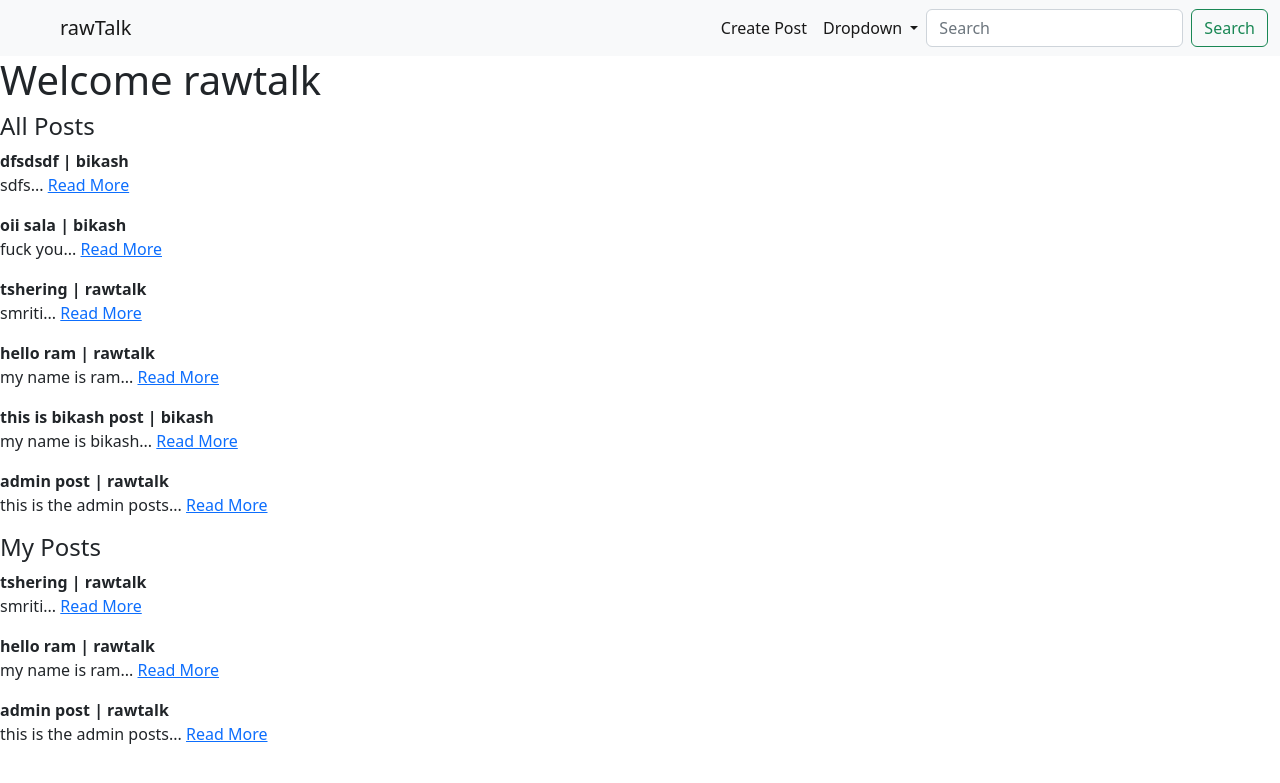
After one commit to tshering10/Blog-App, a Django app: page /dashboard/ in a window 1280 px wide. The commit adds this page. Shown: the top 783 px of the page. Run offline with Django 5.2, Linux system fonts and the light colour scheme; a user stored in the database is signed in; data comes from the database, SQL or seed files in the repository; both versions use the stored data as it was after the commit.

Commit message:
replaced cvbs with fbvs and worked in dashboard

```diff
--- a/blog/members/urls.py
+++ b/blog/members/urls.py
@@ -1,8 +1,8 @@
 from django.urls import path
-from members.views import SignupView, UserloginView, UserlogoutView
+from members.views import signup_view, user_login_view, user_logout_view
 
 urlpatterns = [
-    path('register/', SignupView.as_view(), name='signup'),
-    path('login/', UserloginView.as_view(), name='login'),
-    path('logout/', UserlogoutView.as_view(), name='logout'),
+    path('register/', signup_view, name='signup'),
+    path('login/', user_login_view, name='login'),
+    path('logout/', user_logout_view, name='logout'),
 ]
--- a/blog/posts/models.py
+++ b/blog/posts/models.py
@@ -1,8 +1,10 @@
 from django.db import models
 from django.urls import reverse
+from django.contrib.auth.models import User
 # Create your models here.
 class Post(models.Model):
     title = models.CharField(max_length=100)
+    author = models.ForeignKey(User, on_delete=models.CASCADE, default=1)
     content = models.TextField()
     created_at = models.DateTimeField(auto_now_add=True)
     updated_at = models.DateTimeField(auto_now=True)
--- a/blog/posts/urls.py
+++ b/blog/posts/urls.py
@@ -1,7 +1,8 @@
 from django.urls import path
-from posts.views import home, post_detail, create_post
+from posts.views import home, post_detail, create_post ,dashboard
 urlpatterns = [
     path('', home, name='home'),
     path('post/<int:pk>/', post_detail, name='post_detail'),
     path('create/', create_post, name="new_post"),
+    path('dashboard/', dashboard, name='dashboard'),
 ]
--- a/blog/posts/views.py
+++ b/blog/posts/views.py
@@ -1,10 +1,20 @@
 from django.shortcuts import render, get_object_or_404, redirect
 from posts.models import Post
 from posts.forms import PostForm
+from django.contrib import messages
 # Create your views here.
 def home(request):
     posts = Post.objects.all().order_by('-pk')
     return render(request, 'posts/home.html', {'posts': posts})
+
+def dashboard(request):
+    posts = Post.objects.all().order_by('-pk')
+    userPosts = Post.objects.filter(author = request.user).order_by('-pk')
+    context = {
+        'posts': posts,
+        'userPosts': userPosts,
+    }
+    return render(request, 'posts/dashboard.html', context)
 
 def post_detail(request, pk):
     post = get_object_or_404(Post, pk=pk)
@@ -14,8 +24,11 @@ def create_post(request):
     if request.method == "POST":
         form = PostForm(request.POST)
         if form.is_valid():
-            form.save()
-            return redirect('home')
+            post = form.save(commit=False)
+            post.author = request.user # It automatically sets the logged in user as author
+            post.save()
+            messages.success(request, "New post created succesfully!!")
+            return redirect('dashboard')
     else:
         form = PostForm()
     return render(request, 'posts/create.html', {'form': form})
--- a/blog/templates/posts/base.html
+++ b/blog/templates/posts/base.html
@@ -10,15 +10,19 @@
   <body>
     <nav class="navbar navbar-expand-lg bg-light">
         <div class="container-fluid">
+          {% if user.is_authenticated %}
+            <a class="navbar-brand ms-5" href="{% url 'dashboard' %}">rawTalk</a>
+          {% else %}
             <a class="navbar-brand ms-5" href="{% url 'home' %}">rawTalk</a>
+          {% endif %}
+
           <button class="navbar-toggler" type="button" data-bs-toggle="collapse" data-bs-target="#navbarSupportedContent" aria-controls="navbarSupportedContent" aria-expanded="false" aria-label="Toggle navigation">
             <span class="navbar-toggler-icon"></span>
           </button>
           <div class="collapse navbar-collapse" id="navbarSupportedContent">
             <ul class="navbar-nav ms-auto mb-2 mb-lg-0">
-              <li class="nav-item">
-                <a class="nav-link active" aria-current="page" href="#">Home</a>
-              </li>
+
+              {% if user.is_authenticated %}
               <li class="nav-item">
                 <a class="nav-link active" href="{% url "new_post" %}">Create Post</a>
               </li>
@@ -32,10 +36,13 @@
                     {% csrf_token %}
                     <li><button type="submit" class="dropdown-item " >Logout</button></li>
                 </form>
-                  <li><a class="dropdown-item" href="{% url "signup" %}">Register</a></li>
-
                 </ul>
               </li>
+              {% else %}
+                <li class="nav-item">
+                  <a class="nav-link active" aria-current="page" href="{% url "signup" %}">Register</a>
+                </li>
+              {% endif %}
 
             </ul>
             <form class="d-flex" role="search">
@@ -46,14 +53,17 @@
         </div>
       </nav>
       {% if messages %}
+      <div class="alert-messages">
           <div class="alert-container">
               {% for message in messages %}
-              <div class="alert alert-{{ message.tags }}">
+                  <div class="alert alert-{{ message.tags }} alert-dismissible fade show text-center" role="alert">
                       {{ message }}
                   </div>
               {% endfor %}
           </div>
+      </div>
   {% endif %}
+
     {% block content %}{% endblock content %}
     <script src="https://cdn.jsdelivr.net/npm/bootstrap@5.2.3/dist/js/bootstrap.bundle.min.js" integrity="sha384-kenU1KFdBIe4zVF0s0G1M5b4hcpxyD9F7jL+jjXkk+Q2h455rYXK/7HAuoJl+0I4" crossorigin="anonymous"></script>
   </body>
--- /dev/null
+++ b/blog/templates/posts/dashboard.html
@@ -0,0 +1,42 @@
+{% extends 'posts/base.html' %}
+
+{% block title %}Dashboard{% endblock title %}
+
+{% block content %}
+    <h1>Welcome {{ user.username }}</h1>
+
+    <div class="container-post">
+        <h4>All Posts</h4>
+        {% if posts %}
+            {% for post in posts %}
+                <div class="posts">
+                    <a class="text-decoration-none text-dark" href="{% url 'post_detail' post.pk %}">
+                        <strong>{{ post.title }} | {{ post.author.username }}</strong>
+                    </a>
+                    <p>{{ post.content|slice:":30" }}... <a href="{% url 'post_detail' post.pk %}">Read More</a></p>
+                </div>
+            {% endfor %}
+        {% endif %}
+    </div>
+
+    <div class="my-posts">
+        <h4>My Posts</h4>
+        {% if request.user.is_authenticated %}
+            {% if userPosts %}
+                {% for post in userPosts %}
+                    <div class="posts">
+                        <a class="text-decoration-none text-dark" href="{% url 'post_detail' post.pk %}">
+                            <strong>{{ post.title }} | {{ post.author.username }}</strong>
+                        </a>
+                        <p>{{ post.content|slice:":30" }}... <a href="{% url 'post_detail' post.pk %}">Read More</a></p>
+                    </div>
+                {% endfor %}
+            {% else %}
+                <p>You haven't created any posts yet.</p>
+            {% endif %}
+        {% else %}
+            <p>You must be logged in to view your posts.</p>
+        {% endif %}
+    </div>
+
+{% endblock content %}
--- a/blog/templates/posts/home.html
+++ b/blog/templates/posts/home.html
@@ -1,12 +1,14 @@
 {% extends 'posts/base.html' %}
 {% block title %}rawTalk{% endblock title %}
 {% block content %}
+
     <div class="container-post">
         <h4>Latest Talks</h4>
+
         {% if posts %}
             {% for post in posts %}
                 <div class="posts">
-                    <a class="text-decoration-none text-dark" href="{% url "post_detail" post.pk%}"><strong >{{post.title}}</strong></a>
+                    <a class="text-decoration-none text-dark" href="{% url "post_detail" post.pk%}"><strong >{{post.title}}| {{post.author.username}}</strong></a>
                     <p>{{post.content|slice:":30"}}... <a href="{% url "post_detail" post.pk %}">Read More</a></p>
 
                 </div>
--- a/blog/templates/registration/register.html
+++ b/blog/templates/registration/register.html
@@ -5,5 +5,6 @@
         {% csrf_token %}
         {{form.as_p}}
         <button type="submit">Register</button>
+        <p>Already have an account?<a href="{% url "login" %}">Login</a></p>
     </form>
 {% endblock content %}
```
Also changed, not shown: blog/blog/settings.py (+4 -3 lines), blog/members/views.py (+35 -14 lines), blog/db.sqlite3, blog/posts/migrations/0002_post_author.py (added). Lines whose indentation alone changed are shown as unchanged.
